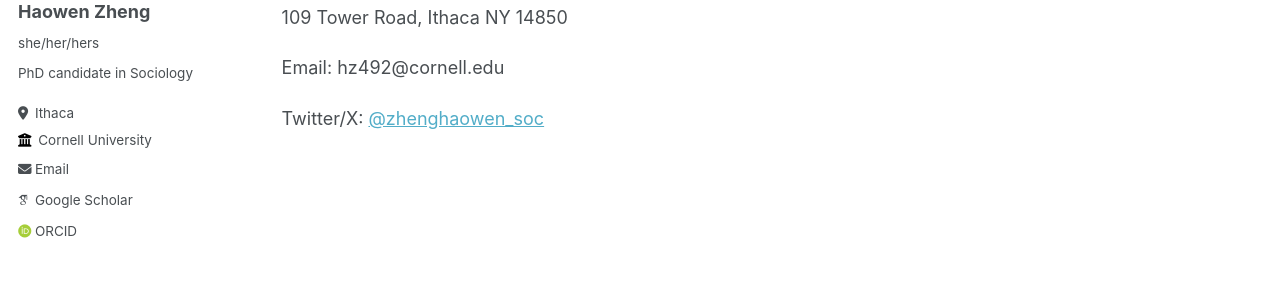
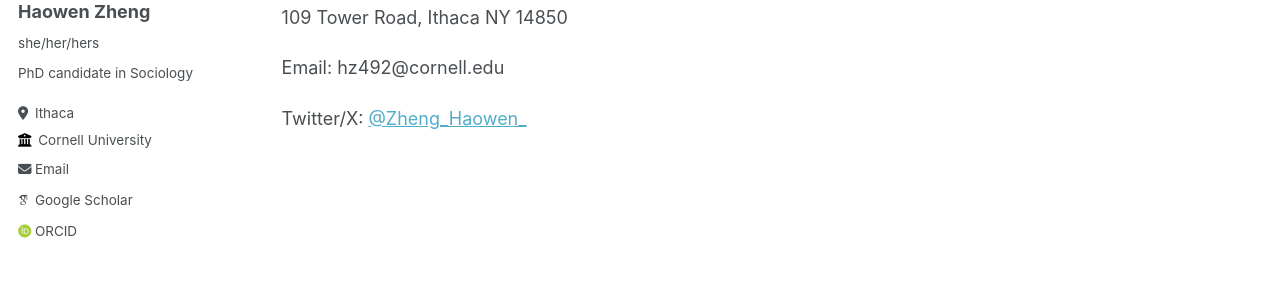
Before and after one commit to haowenzhg/haowenzhg.github.io, a Jekyll site: the page built from _pages/contact.md, in a window 1280 px wide. Shown: the part 249-549 px from the top of the page. Built offline with Jekyll 4.4.1, drawn with Linux system fonts in a browser that asks for light colours; some web fonts are replaced.

Commit message:
Update contact.md

```diff
--- a/_pages/contact.md
+++ b/_pages/contact.md
@@ -13,4 +13,4 @@ Haowen Zheng
 
 Email: hz492@cornell.edu
 
-Twitter/X: [@zhenghaowen_soc](https://x.com/zhenghaowen_soc)
+Twitter/X: [@Zheng_Haowen_](https://x.com/Zheng_Haowen_)
```
